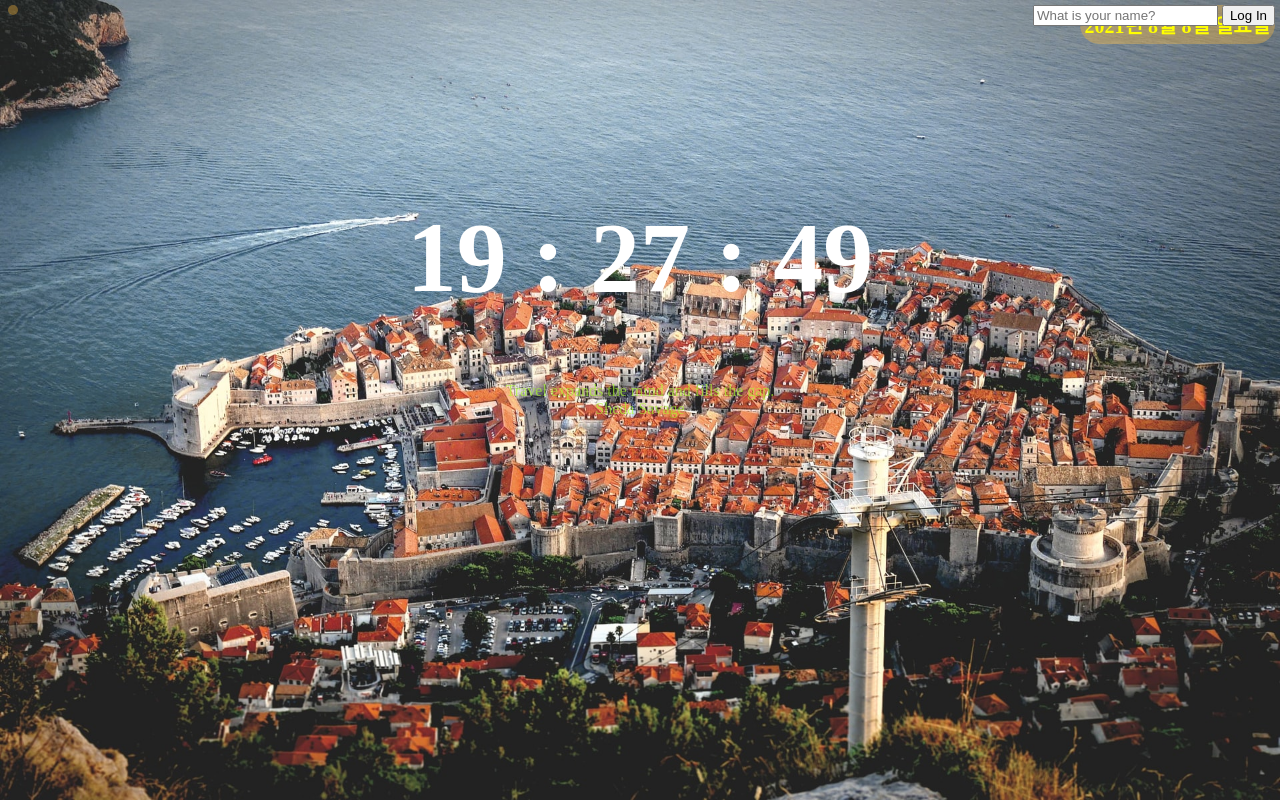
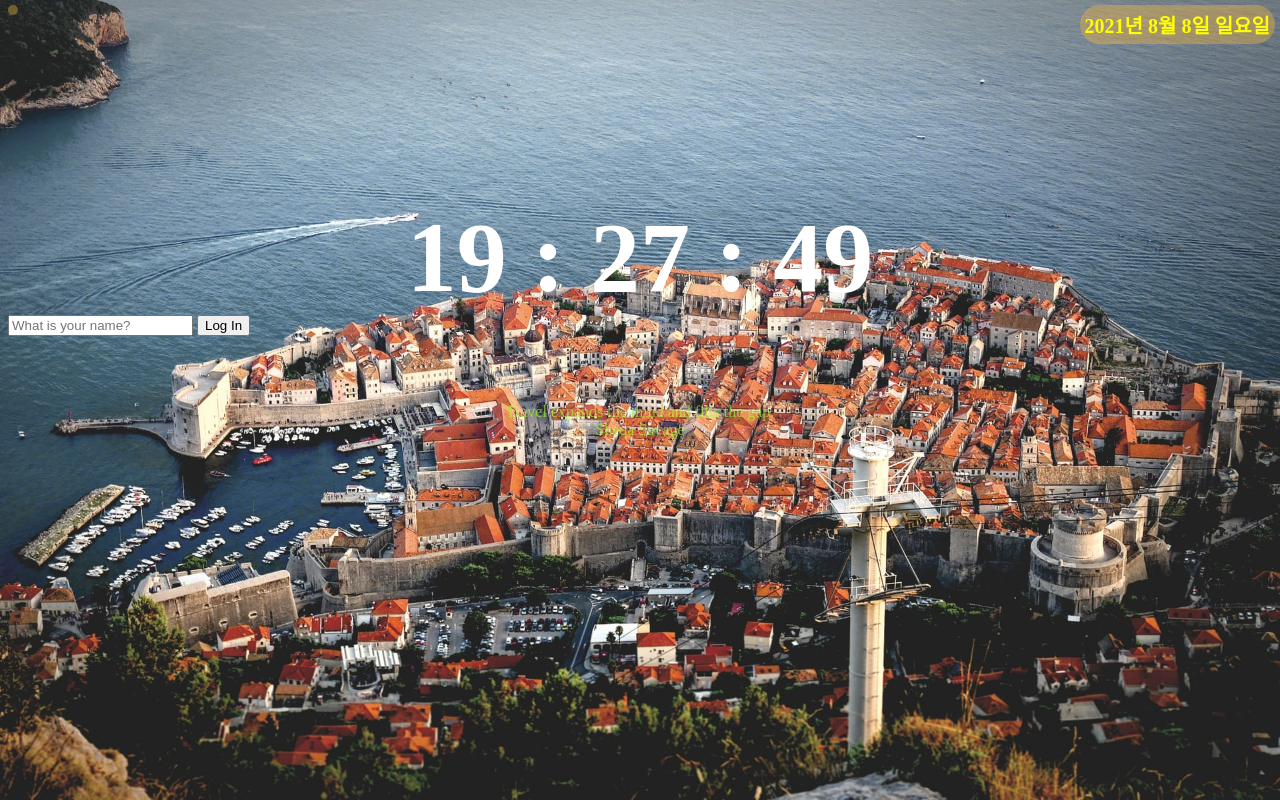
Before and after one commit to sunjw0531/vanilla-js-challenge, a plain HTML site: page index.html in a window 1280 px wide. Drawn offline with Linux system fonts and the light colour scheme.

Commit message:
login-form > login-form-class

```diff
--- a/css/style.css
+++ b/css/style.css
@@ -42,10 +42,9 @@
     border-radius: 20px;
 }
 
-#login-form{
-    position : absolute;
-    top : 5px;
-    right : 5px;
+.login-form-class{
+    display : flex;
+    justify-content: center;
 }
 
 #greeting{
```
